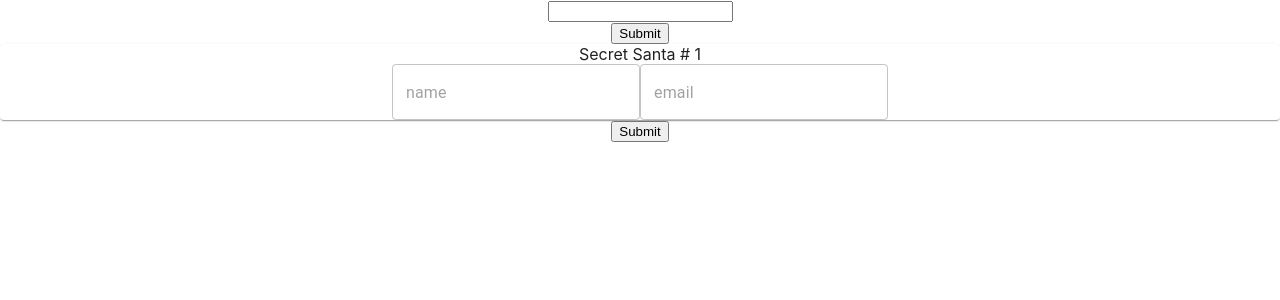
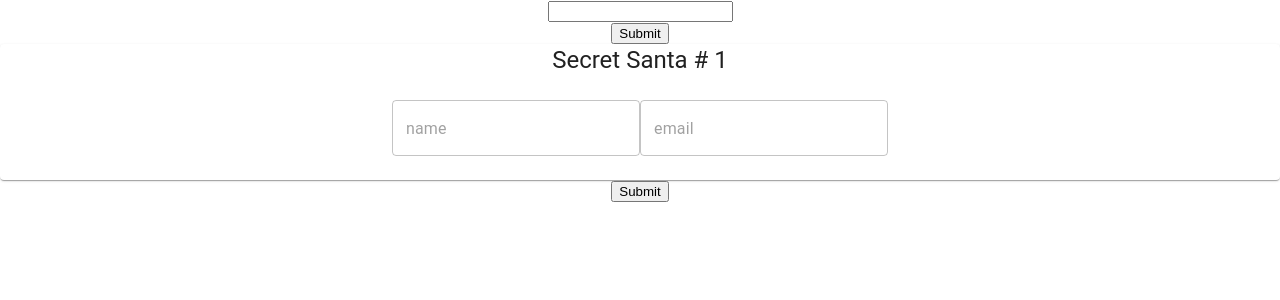
Before and after one commit to GorSharoyan/Secret_Santa_App, a React (Create React App) app: page / in a window 1280 px wide. Shown: the top 300 px of the page. Built offline with nearby package versions, Linux system fonts and the light colour scheme.

Commit message:
:art:UI(components/SecretSantaCard):worked on UI

```diff
--- a/src/Components/SecretSantaCard/SecretSantaCard.js
+++ b/src/Components/SecretSantaCard/SecretSantaCard.js
@@ -1,6 +1,7 @@
 import React from "react";
 //UI
-import { Card } from "@mui/material";
+import { Card, CardContent, Typography } from "@mui/material";
+// import CardContent from "@mui/material/CardContent";
 
 //Components
 import FormField from "../FormField/Formfield";
@@ -8,10 +9,12 @@ import FormField from "../FormField/Formfield";
 export default function SecretSantaCard({ number, name, email, onChange }) {
   return (
     <Card>
-      <div>Secret Santa # {number}</div>
-      <div>
+      <Typography gutterBottom variant="h5" component="div">
+        Secret Santa # {number}
+      </Typography>
+      <CardContent>
         <FormField name={name} email={email} onChange={onChange} />
-      </div>
+      </CardContent>
     </Card>
   );
 }
```
